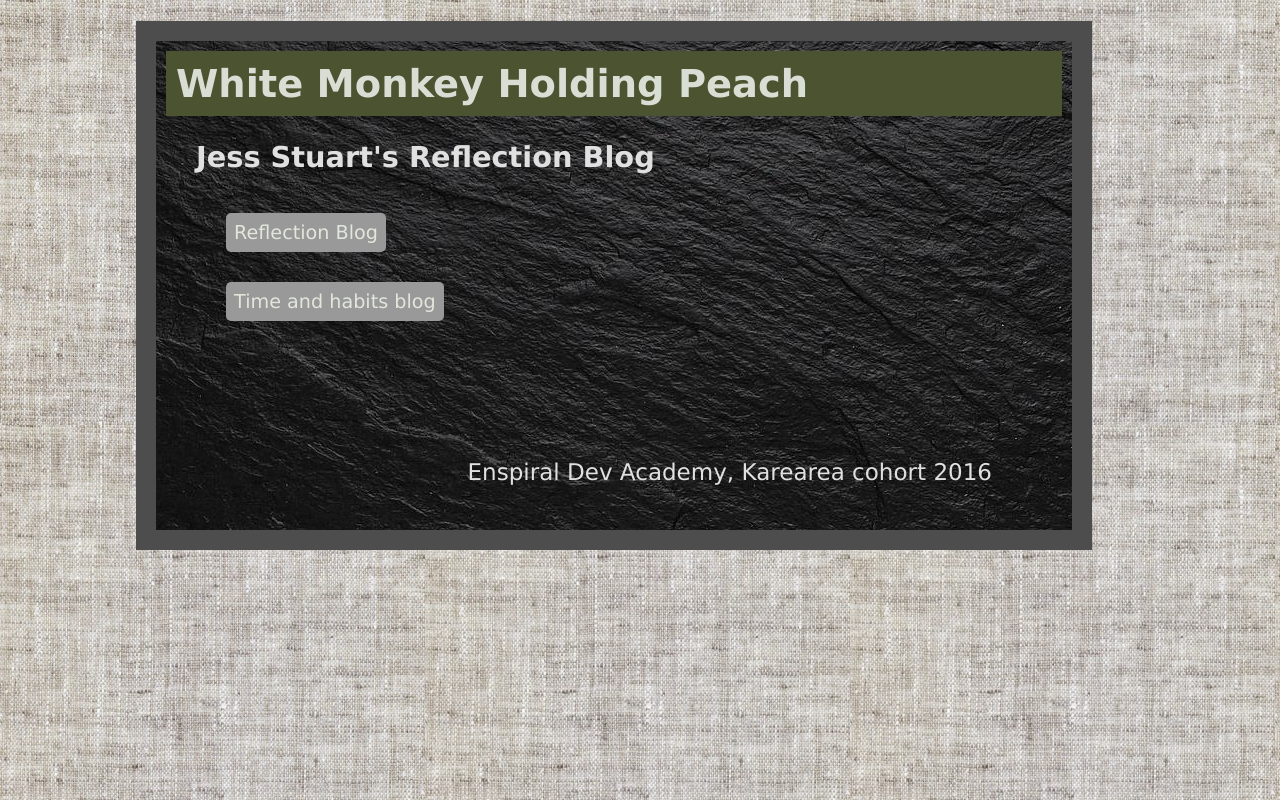
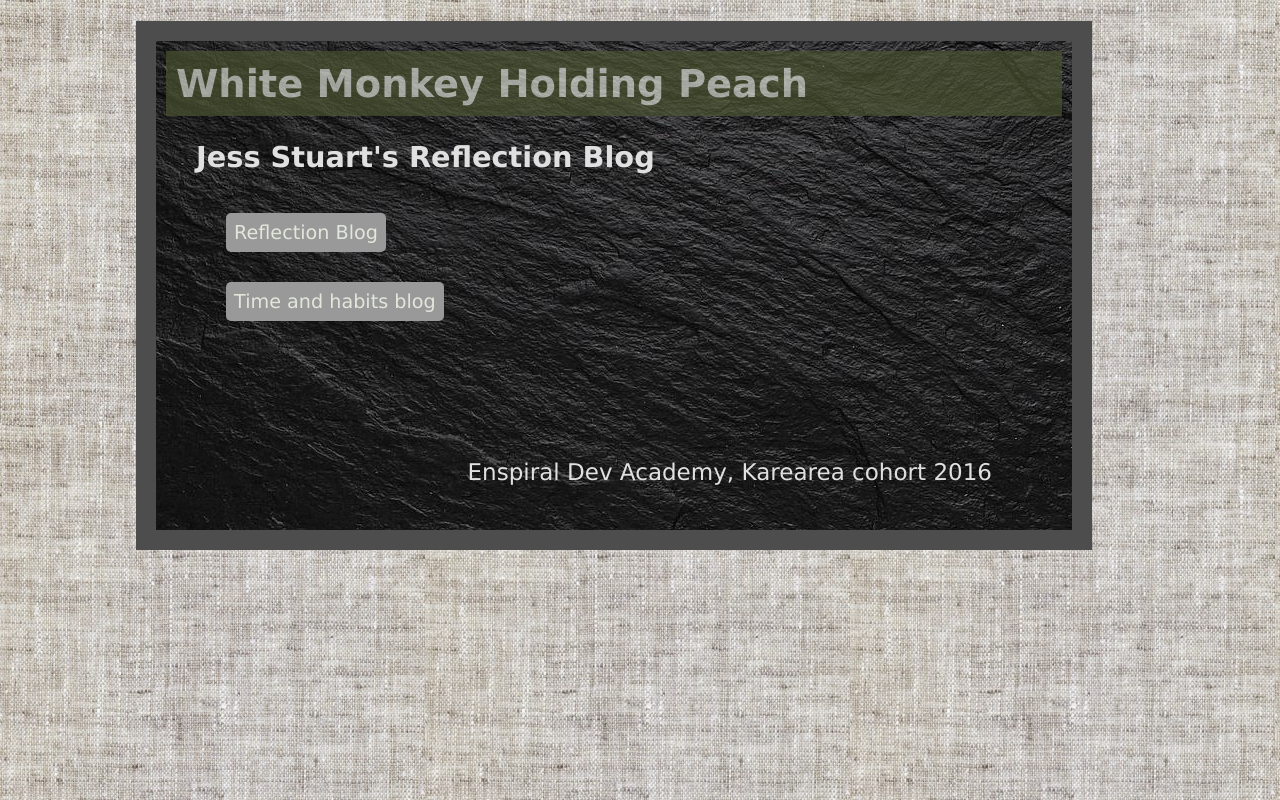
Before and after one commit to jess-of-the-woods/blog, a plain HTML site: page index.html in a window 1280 px wide. Drawn offline with Linux system fonts and the light colour scheme.

Commit message:
add transparency to h1

```diff
--- a/styles/main.css
+++ b/styles/main.css
@@ -1,14 +1,10 @@
 body {
-  /*background: #809669; */
   background-image: url("../img/linen_fabric_background_01_hd_picture_169828.jpg");
   font-family: "Verdana";
   font-size: 120%;
-  /*background: #587043;*/
-
 }
 
 div {
-  /*background-color: #4D4D4D;*/
   background-image: url("../img/slate_bkgrnd_1280px.jpg");
   width: 70%;
   margin-top: 1%;
@@ -20,15 +16,12 @@ div {
 #maindiv {
   border: 20px solid #4D4D4D;
     padding: 10px;
-    /*-webkit-border-image: url("../img/dark-wood.jpg") 30 round;
-    -o-border-image: url("../img/dark-wood.jpg") 30 round;
-    border-image: url("../img/dark-wood.jpg") 40 round;*/
-
 }
 
 h1 {
   color: #D8DED4;
   background: #4B5331;
+  opacity: 0.7;
   padding: 10px;
   margin: 0;
 }
```
